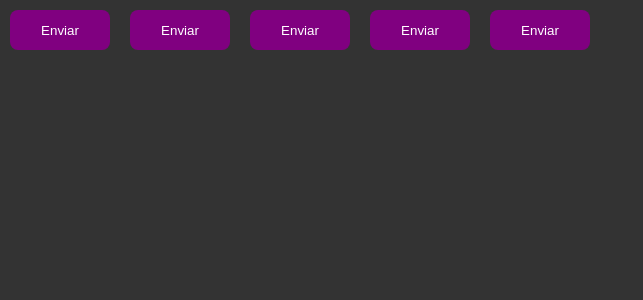
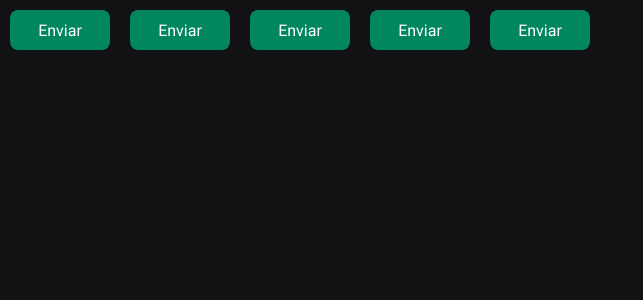
Before and after one commit to J-Breno/reactJs_rocketseat, a React (Vite) app in the folder projetos/02-ignite-timer/: page / in a window 1280 px wide. Shown: the top 300 px of the page, without its empty margins (0-643 px from the left). Built offline with nearby package versions, Linux system fonts and the light colour scheme.

Commit message:
Cores e fontes da aplicação

```diff
--- a/projetos/02-ignite-timer/index.html
+++ b/projetos/02-ignite-timer/index.html
@@ -1,12 +1,20 @@
 <!doctype html>
 <html lang="en">
+
   <head>
+    <link rel="preconnect" href="https://fonts.googleapis.com" />
+    <link rel="preconnect" href="https://fonts.gstatic.com" crossorigin />
     <meta charset="UTF-8" />
     <meta name="viewport" content="width=device-width, initial-scale=1.0" />
     <title>Ignite Timer</title>
+
+    <link href="https://fonts.googleapis.com/css2?family=Roboto+Mono:wght@700&family=Roboto:wght@400;700&display=swap" rel="stylesheet" />
+
   </head>
+
   <body>
     <div id="root"></div>
     <script type="module" src="/src/main.tsx"></script>
   </body>
+
 </html>
--- a/projetos/02-ignite-timer/src/components/Button.styles.ts
+++ b/projetos/02-ignite-timer/src/components/Button.styles.ts
@@ -20,7 +20,7 @@
     border-radius: 8px;
     margin: 10px;
 
-    background-color: ${props => props.theme.primary};
+    background-color: ${props => props.theme["green-500"]};
     color:  ${props => props.theme.white}
 
     /* ${props => {
--- a/projetos/02-ignite-timer/src/styles/global.ts
+++ b/projetos/02-ignite-timer/src/styles/global.ts
@@ -7,8 +7,19 @@
         box-sizing: 0;
     }
 
+    :focus {
+        outline: 0;
+        box-shadow: 0 0 0 2px ${props => props.theme["green-500"]};
+    }
+
     body {
-        background-color: #333;
-        color: #fff;
+        background-color: ${props => props.theme["gray-900"]};
+        color: ${props => props.theme["gray-300"]};
     }
-`
+
+    body, input, textarea, button {
+        font-family: 'Roboto', sans-serif;
+        font-weight: 400;
+        font-size: 1rem;
+    }
+`;
--- a/projetos/02-ignite-timer/src/styles/themes/default.ts
+++ b/projetos/02-ignite-timer/src/styles/themes/default.ts
@@ -1,5 +1,21 @@
 export const defaultTheme = {
-    white: '#fff',
-    primary: 'purple',
-    secondary: 'orange'
+   white: '#FFF',
+
+  'gray-100': '#E1E1E6',
+  'gray-300': '#C4C4CC',
+  'gray-400': '#8D8D99',
+  'gray-500': '#7C7C8A',
+  'gray-600': '#323238',
+  'gray-700': '#29292E',
+  'gray-800': '#202024',
+  'gray-900': '#121214',
+
+  'green-300': '#00B37E',
+  'green-500': '#00875F',
+  'green-700': '#015F43',
+
+  'red-500': '#AB222E',
+  'red-700': '#7A1921',
+
+  'yellow-500': '#FBA94C',
 }
```
